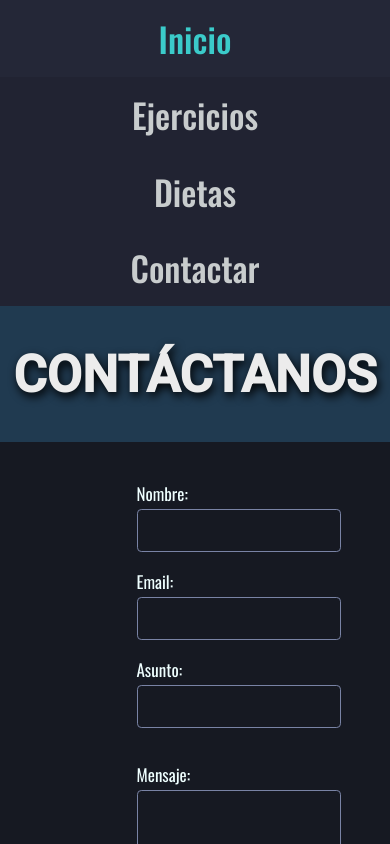
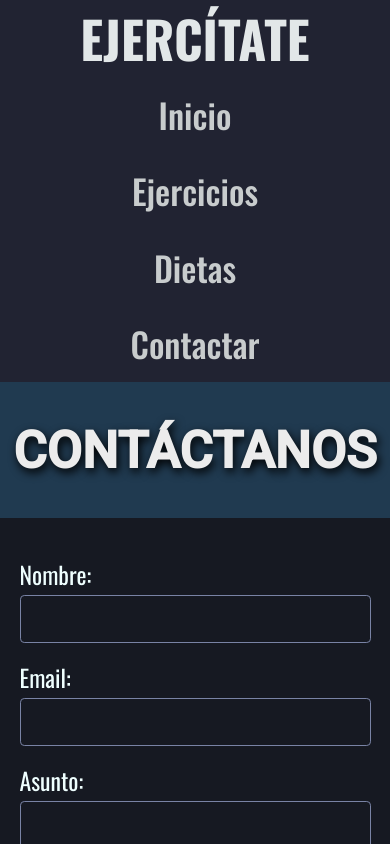
Before and after one commit to Kurotsuky/ResponsiveWeb_Project_React, a React (Create React App) app: page /contactar in a window 390 px wide. Shown: the top 844 px of the page. Built offline with nearby package versions, Linux system fonts and the light colour scheme.

Commit message:
Responsive terminado

```diff
--- a/src/css/contactar.css
+++ b/src/css/contactar.css
@@ -64,3 +64,57 @@ input:-webkit-autofill {
   filter: contrast(200%);
   outline: 0.06rem solid #5c88ec;
 }
+
+@media screen and (max-width: 1440px) {
+  .form-container {
+    width: 40%;
+  }
+}
+
+@media screen and (max-width: 1024px) {
+  .form-container {
+    width: 50%;
+  }
+
+  .form-field,
+  .form-areafield {
+    font-size: 1.2rem;
+  }
+
+  .form-field > input,
+  .form-areafield > input {
+    font-size: 0.8rem;
+  }
+}
+
+@media screen and (max-width: 720px) {
+  .form-container {
+    width: 70%;
+  }
+
+  .form-field,
+  .form-areafield {
+    font-size: 1.3rem;
+  }
+
+  .form-field > input,
+  .form-areafield > input {
+    font-size: 0.9rem;
+  }
+}
+
+@media screen and (max-width: 400px) {
+  .form-container {
+    width: 90%;
+  }
+
+  .form-field,
+  .form-areafield {
+    font-size: 1.4rem;
+  }
+
+  .form-field > input,
+  .form-areafield > input {
+    font-size: 1rem;
+  }
+}
--- a/src/css/main.css
+++ b/src/css/main.css
@@ -138,11 +138,9 @@ strong {
   }
 
   .navbar-header {
-    display: none;
+    font-size: 3rem;
+    text-align: center;
   }
-}
-
-@media screen and (max-width: 376px) {
 }
 
 /* --- HEADER --- */
@@ -243,6 +241,12 @@ main {
 
   .header-categories > li {
     width: 25%;
+  }
+}
+
+@media screen and (max-width: 400px) {
+  .header-categories > li {
+    width: 33.33%;
   }
 }
 
@@ -397,10 +401,6 @@ main {
     font-size: 1.1rem;
   }
 }
-
-@media screen and (max-width: 376px) {
-}
-
 /* --- FOOTER --- */
 footer {
   background-color: #0c1122;
```
